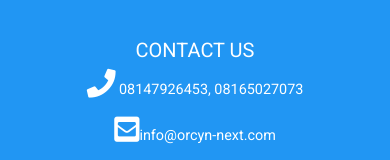
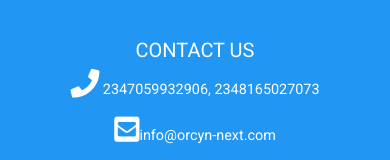
Before and after one commit to ludralph/orcyn, a plain HTML site: page index.html in a window 390 px wide. Shown: the part 3994-4154 px from the top of the page. Drawn offline with nearby package versions, Linux system fonts and the light colour scheme; some packages are replaced by stand-ins of ours; a script that the page names is missing.

Commit message:
update phone contacts

```diff
--- a/index.html
+++ b/index.html
@@ -136,7 +136,7 @@
 
           <!-- Content -->
           <h5 class="text-uppercase">Contact US</h5>
-		  <p><i class="fas fa-phone fa-2x"></i> 08147926453, 08165027073</p>
+		  <p><i class="fas fa-phone fa-2x"></i> 2347059932906, 2348165027073</p>
 		  <p><i class="fas fa-envelope-square fa-2x"></i>info@orcyn-next.com</p>
 		  <p><i class="fas fa-compass fa-2x"></i> Lekki Phase 1, Lagos</p>
 
```
